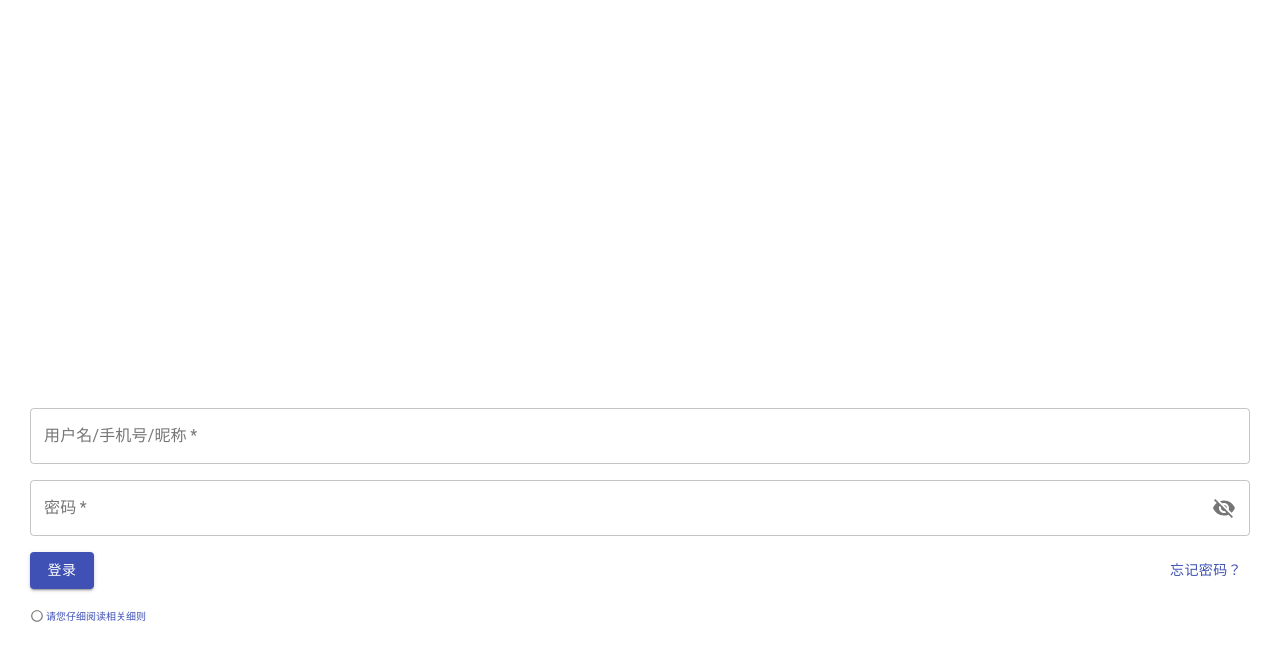
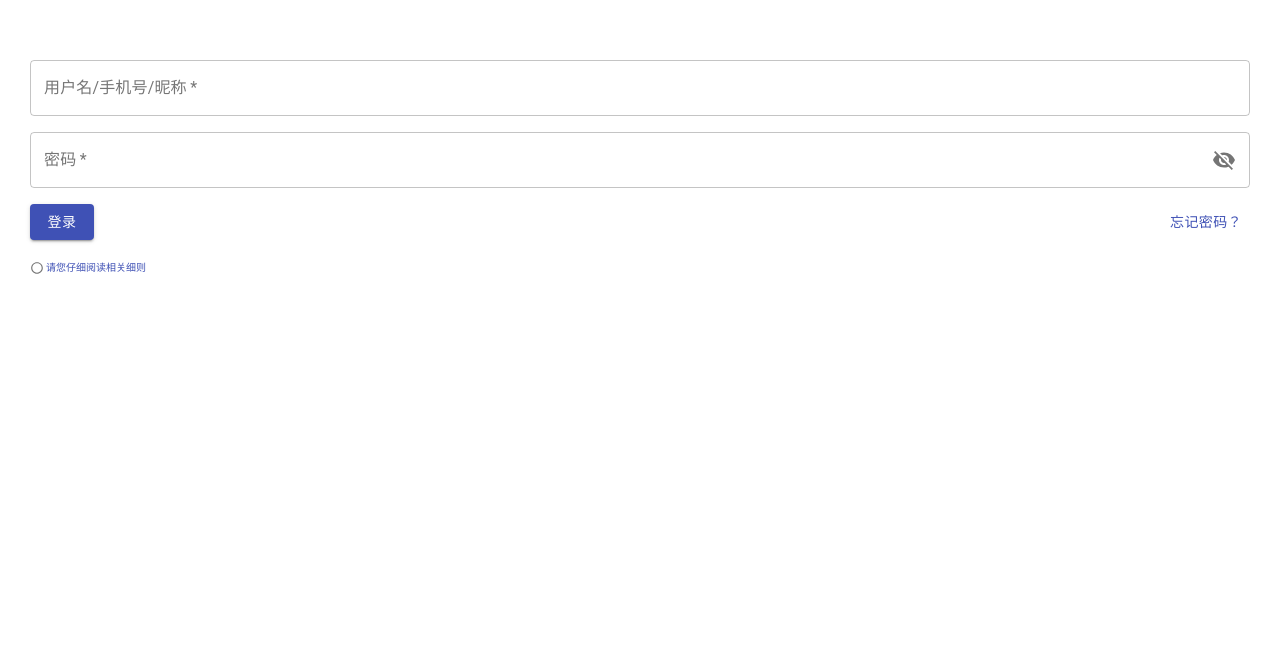
Before and after one commit to windwithlife/SimpleH5, a Next.js app: page /login in a window 1280 px wide. Shown: the part 232-892 px from the top of the page. After the commit the page ends 800 px from the top, so only its background shows below. Built offline with nearby package versions, Linux system fonts and the light colour scheme.

Commit message:
调整服务端渲染样式

```diff
--- a/pages/_app.js
+++ b/pages/_app.js
@@ -1,4 +1,5 @@
 // 自定义App组件，可以引入全局css
+import styles from '@styles/global.css';
 
 function customApp({ Component, pageProps }) {
     return <Component {...pageProps} />
--- a/pages/_document.js
+++ b/pages/_document.js
@@ -1,11 +1,13 @@
 // 自定义全局document组件
-
+import React from 'react';
 import Document, {
     Html,
     Head,
     Main,
     NextScript
 } from 'next/document'
+
+import { ServerStyleSheets } from '@material-ui/core/styles'
 
 class CustomDocument extends Document {
     static async getInitialProps(ctx) {
@@ -19,13 +21,31 @@ class CustomDocument extends Document {
                 <Head>
                     <meta content="width=device-width, initial-scale=1.0, maximum-scale=1.0, user-scalable=0" />
                 </Head>
-                <body id='body'>
-                    <Main />
+                <body>
+                    <Main style={{width: '100%', height: '100%'}} />
                     <NextScript />
                 </body>
             </Html>
         )
     }
 }
+// 此段代码为处理server render和client render出现不相符错误
+CustomDocument.getInitialProps = async (ctx) => {
+    const sheets = new ServerStyleSheets();
+    const originalRenderPage = ctx.renderPage;
+
+    ctx.renderPage = () =>
+        originalRenderPage({
+            enhanceApp: (App) => (props) => sheets.collect(<App {...props} />),
+        });
+
+    const initialProps = await Document.getInitialProps(ctx);
+
+    return {
+        ...initialProps,
+        // Styles fragment is rendered after the app and page rendering finish.
+        styles: [...React.Children.toArray(initialProps.styles), sheets.getStyleElement()],
+    };
+};
 
 export default CustomDocument;
--- a/pages/login.js
+++ b/pages/login.js
@@ -27,10 +27,16 @@ import CheckCircleIcon from '@material-ui/icons/CheckCircle';
 import { makeStyles } from '@material-ui/core/styles'
 // 样式表 material采用css-in-js
 const useStyles = makeStyles((theme) => ({
+  loginPage: {
+    width: '100%',
+    height: '100%',
+    display: 'flex',
+    flexDirection: 'column',
+    justifyContent: 'center'
+  },
   loginContainer: {
-    marginTop: '50%',
     marginLeft: 30,
-    marginRight: 30,
+    marginRight: 30
   },
   loginUserInput: {
     marginBottom: 16
@@ -116,6 +122,7 @@ export default function Login(props) {
   }
 
   return (
+    <div className={ styles.loginPage }>
       <div className={ styles.loginContainer }>
         <FormControl
           fullWidth={ true }
@@ -187,5 +194,6 @@ export default function Login(props) {
           <div className={ rulesError !== 1 ? styles.loginRulesCheckText : styles.loginRulesCheckTextError }>请您仔细阅读相关细则</div>
         </div>
       </div>
+    </div>
   );
 }
--- /dev/null
+++ b/styles/global.css
@@ -0,0 +1,6 @@
+html, body, #__next {
+    width: 100%;
+    height: 100%;
+    margin: 0;
+    padding: 0;
+}
```
Lines whose indentation alone changed are shown as unchanged.
